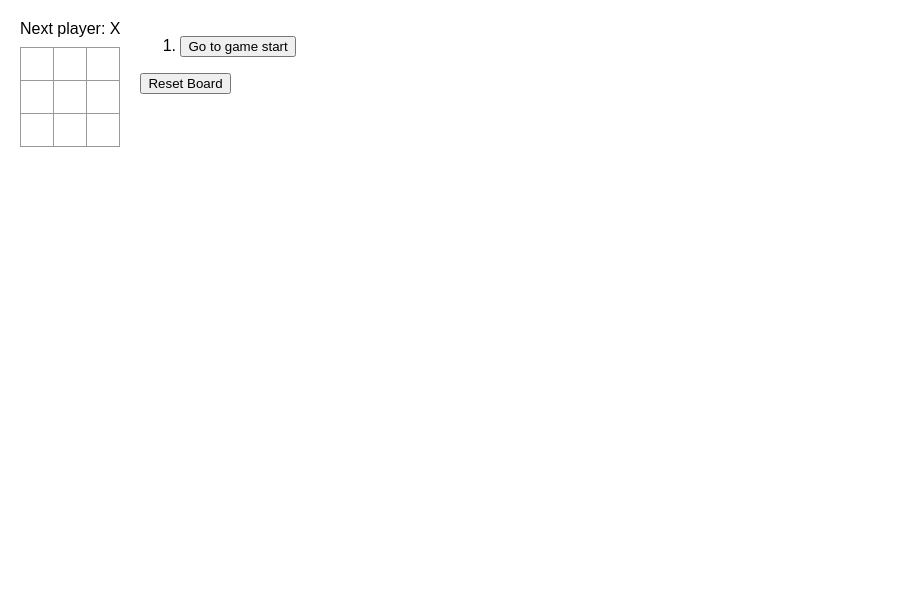
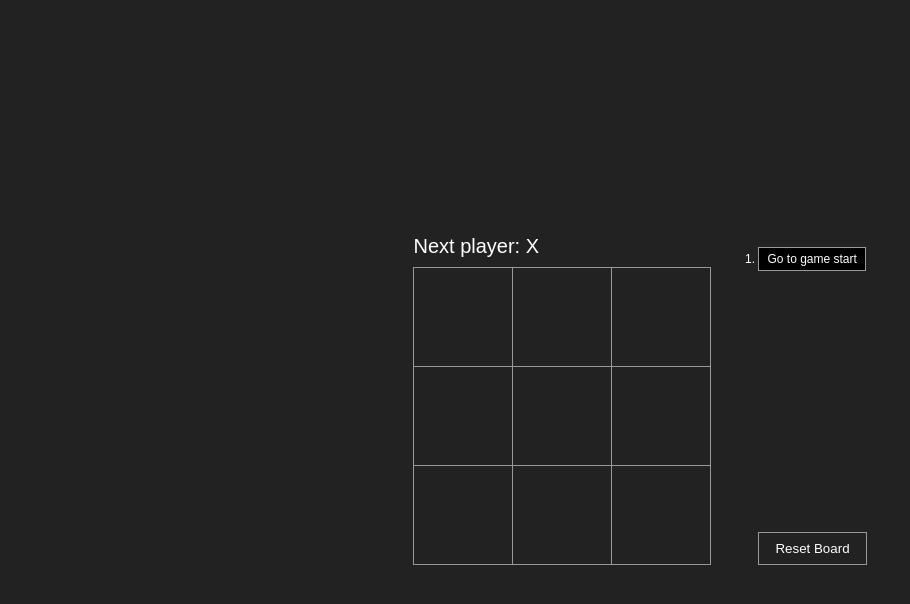
Before and after one commit to memukherjee/tic-tac-toe, a React (Create React App) app: page / in a window 1280 px wide. Shown: the top 604 px of the page, without its empty margins (0-910 px from the left). Built offline with nearby package versions, Linux system fonts and the light colour scheme.

Commit message:
customized styles by adding a dark minimal theme

```diff
--- a/src/styles.css
+++ b/src/styles.css
@@ -4,8 +4,13 @@
 
 body {
     font-family: sans-serif;
-  margin: 20px;
+    margin: 0;
     padding: 0;
+    background-color: #222;
+    color: #fff;
+    height: 100vh;
+    display: grid;
+    place-items: center;
 }
 
 h1 {
@@ -50,35 +55,39 @@ ul {
     box-sizing: border-box;
 }
 
-body {
-  font-family: sans-serif;
-  margin: 20px;
-  padding: 0;
-}
-
 .square {
-  background: #fff;
+    --size: 100px;
+    --font-size: 3rem;
+    background: transparent;
+    color: #fff;
     border: 1px solid #999;
     float: left;
-  font-size: 24px;
+    font-size: var(--font-size);
     font-weight: bold;
-  line-height: 34px;
-  height: 34px;
+    line-height: var(--size);
+    width: var(--size);
+    height: var(--size);
     margin-right: -1px;
     margin-top: -1px;
     padding: 0;
     text-align: center;
-  width: 34px;
+    cursor: pointer;
+    transition: box-shadow 0.3s;
+}
+
+.square:hover {
+    box-shadow: inset 0 0 10px rgba(255, 255, 255, 0.1);
 }
 
 .board-row:after {
     clear: both;
-  content: '';
+    content: "";
     display: table;
 }
 
 .status {
     margin-bottom: 10px;
+    font-size: 1.25rem;
 }
 .game {
     display: flex;
@@ -86,5 +95,45 @@ body {
 }
 
 .game-info {
-  margin-left: 20px;
+    margin-left: 3em;
+    display: flex;
+    flex-direction: column;
+    justify-content: space-between;
 }
+
+.game-info ol {
+    padding-left: 0;
+    font-size: .75rem;
+}
+
+.move {
+    font-size: .75rem;
+    margin-bottom: 3px;
+    cursor: pointer;
+    padding: .25rem .5rem;
+    background-color: transparent;
+    border: 1px solid #999;
+    color: #fff;
+    transition: box-shadow 0.3s;
+}
+
+.move:hover {
+    box-shadow: inset 0 0 10px rgba(255, 255, 255, 0.1);
+}
+
+.move.current-move {
+    background-color: #000;
+}
+
+.reset-board {
+    padding: .5rem 1rem;
+    background-color: transparent;
+    color: #fff;
+    border: 1px solid #999;
+    cursor: pointer;
+    transition: box-shadow 0.3s;
+}
+
+.reset-board:hover {
+    box-shadow: inset 0 0 10px rgba(255, 255, 255, 0.1);
+}
```
Lines whose indentation alone changed are shown as unchanged.
